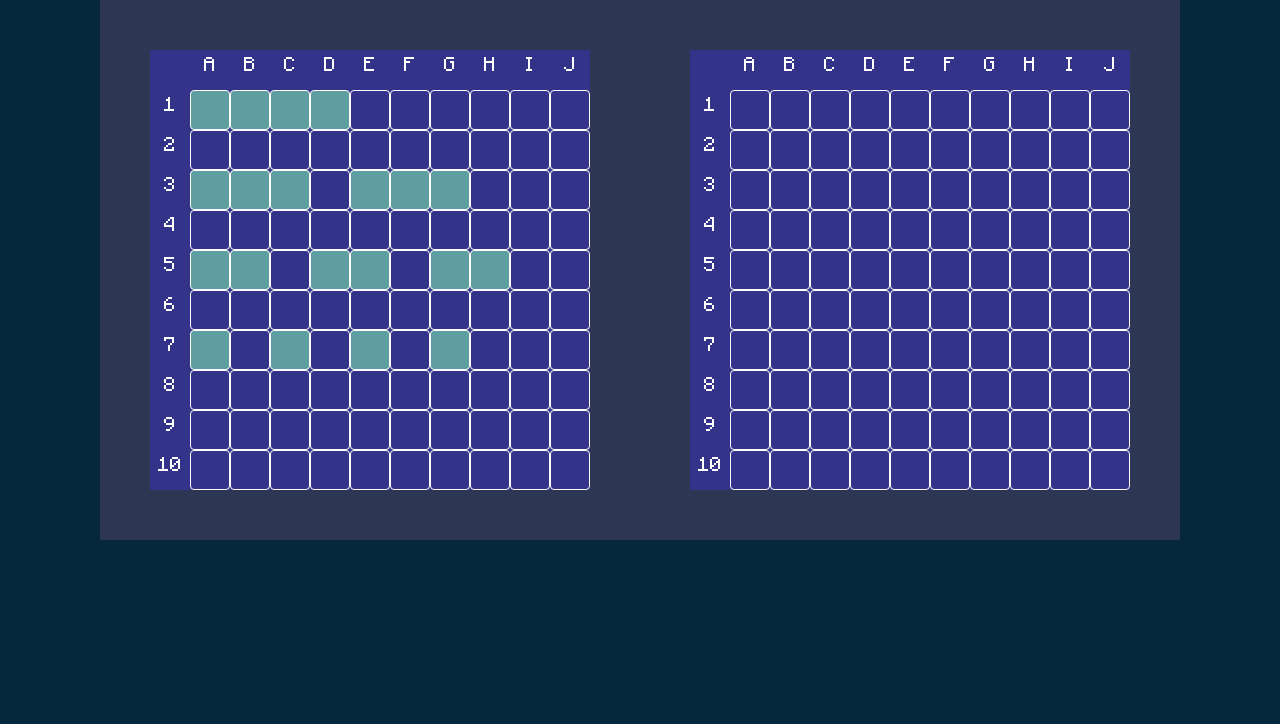
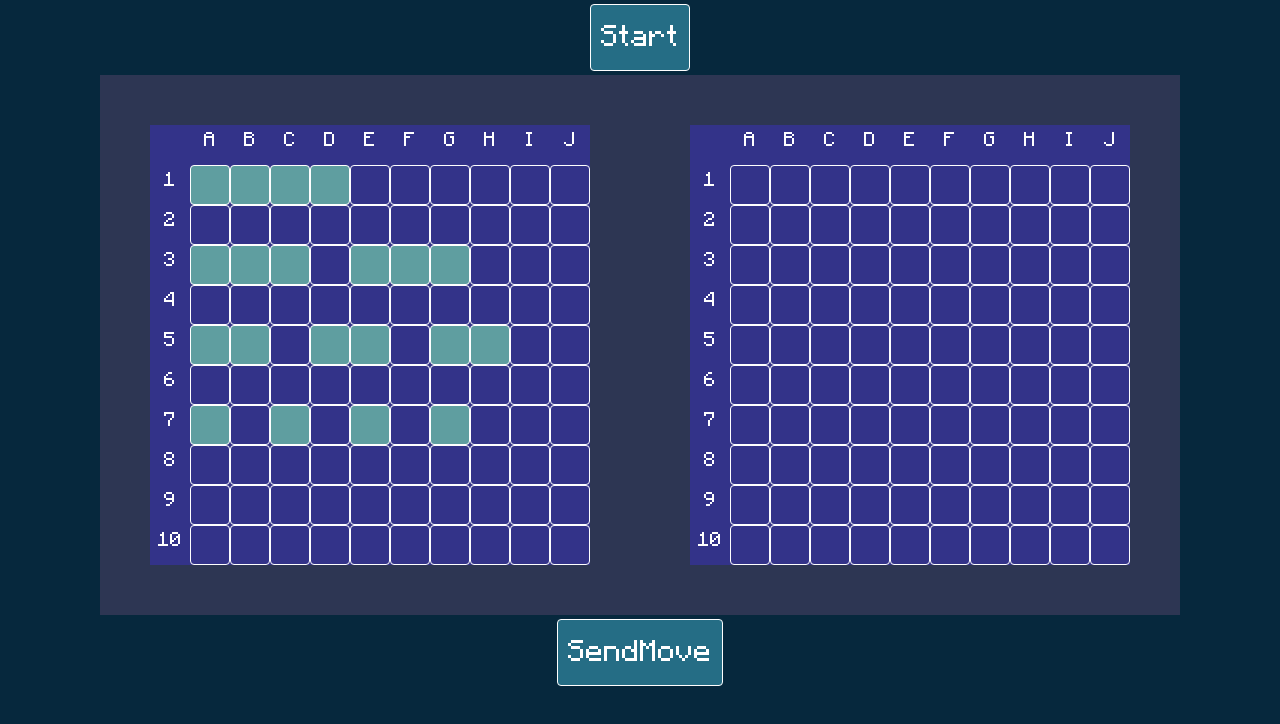
Before and after one commit to Stateczki/statki-online, a React (Create React App) app in the folder statki-online-frontend/: page /game in a window 1280 px wide. Shown: the top 724 px of the page. Built offline with nearby package versions, Linux system fonts and the light colour scheme.

Commit message:
maly wielki sukces

```diff
--- a/statki-online-frontend/src/components/gameScreen.tsx
+++ b/statki-online-frontend/src/components/gameScreen.tsx
@@ -243,8 +243,8 @@ export default function GameScreen() {
     }
     //GAME FUNCTIONS
     const [gameStarted, setGameStarted] = useState(false);
-    const [playersTurn, setPlayersTurn] = useState(false);
-    const [enemyFound, setEnemyFound] = useState(false);
+    const [playersTurn, setPlayersTurn] = useState(true);
+    const [enemyFound, setEnemyFound] = useState(true);
 
 
     //RENDER
@@ -262,7 +262,7 @@ export default function GameScreen() {
                     {board("enemy")}
                 </div>
             </main>
-            {gameStarted && playersTurn &&
+            {!gameStarted && playersTurn &&
             <footer className="text-center m-1">
                     <button className="action-button" type="submit">SendMove</button>
             </footer> }
--- a/statki-online-frontend/src/components/homepage.tsx
+++ b/statki-online-frontend/src/components/homepage.tsx
@@ -12,15 +12,6 @@ import StatPage from "./statPage";
 import { useEffect } from "react";
 
 export default function Homepage() {
-    //GETTING USER OBJECT
-    useEffect(() => {
-        fetch("http://localhost:8000/homepage/", {
-            method: "GET",
-            credentials: "include"
-        }).then(response => response.json()).then(data => {
-            console.log(data);
-        });
-    }, []);
     return(
         <>
             <TopBar />
--- a/statki-online-frontend/src/components/profilePage.tsx
+++ b/statki-online-frontend/src/components/profilePage.tsx
@@ -1,6 +1,12 @@
+import { useEffect } from "react";
+
 export default function ProfilePage(){
+
+    let userData = fetch('http://127.0.0.1:8000/userInfo/')
+      .then(response => response.json());
+
      //ACCOUNT STATS
-     let username = "polak";
+     let username = ""
      let email = "polak@gmail.va";
      let playerId = 2137911420;
      let premium = "yes";
```
Also changed, not shown: 2 other files (tests, documents, lock files or other folders).
